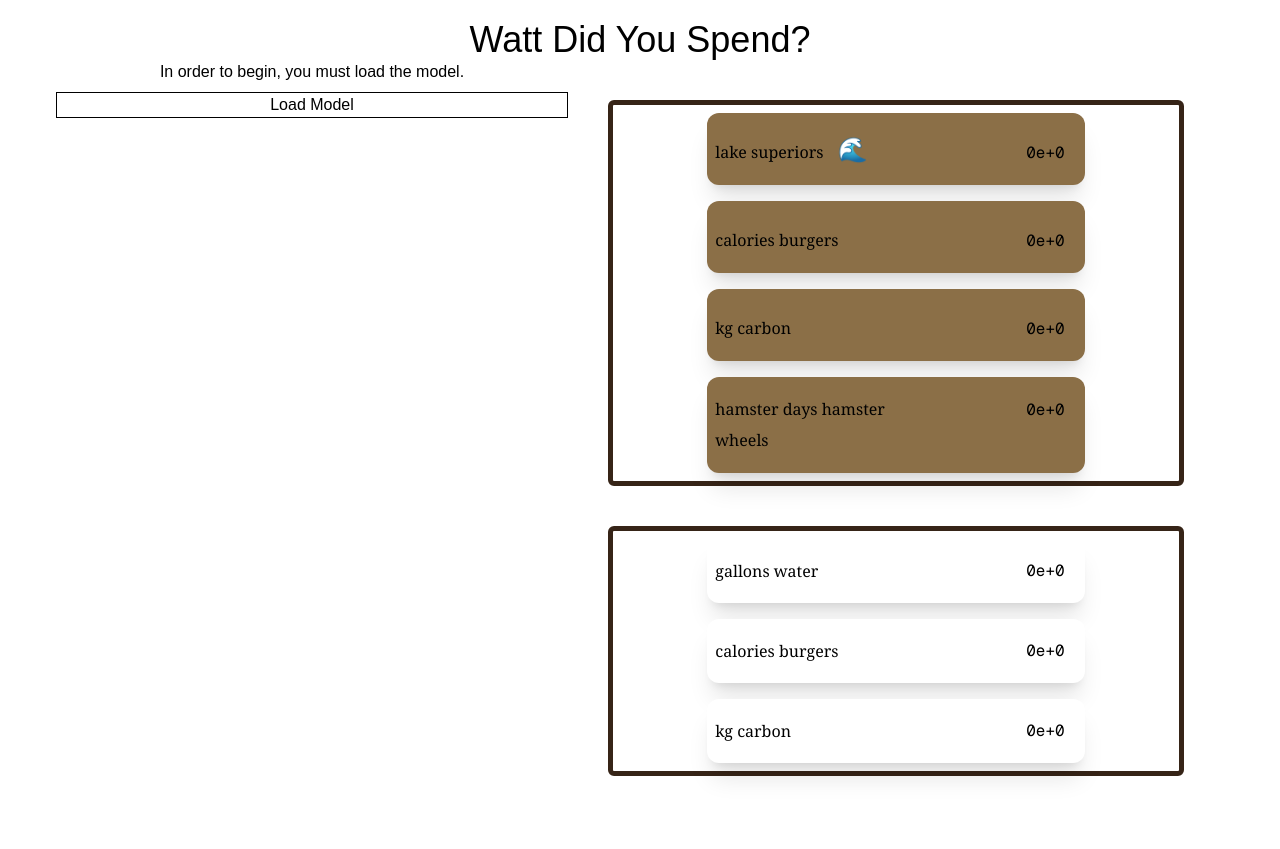
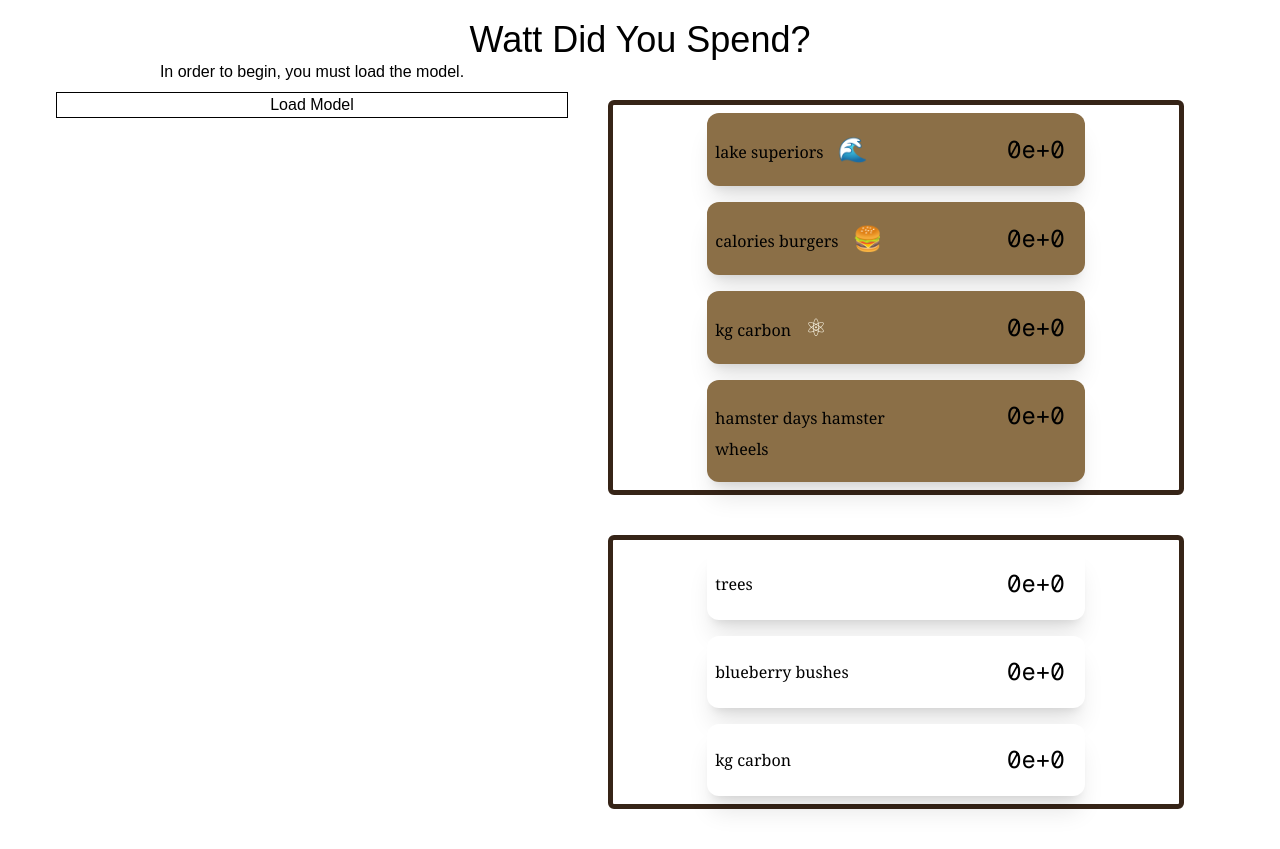
Before and after one commit to david-callender/token_calculator, a Next.js app: page / in a window 1280 px wide. Before the commit the page ends 816 px from the top, so only its background shows below. Built offline with nearby package versions, Linux system fonts and the light colour scheme.

Commit message:
feat: refactored data

```diff
--- a/src/components/ListView.tsx
+++ b/src/components/ListView.tsx
@@ -1,4 +1,4 @@
-import { FC } from "react"
+import { FC, useState } from "react"
 import { WasteBox } from "./WasteBox"
 import { MendBox } from "./MendBox";
 import { AppState } from "./MendWasteView";
@@ -40,10 +40,12 @@ export const WasteView: FC<Props> = ({ entries, state }) => {
 
 
 export const MendView: FC<Props> = ({ entries, state }) => {
+
     return <>
         <div className="flex m-10 min-w-xl flex-col border-border border-5 rounded-md">
             {entries.map((entry, index) => {
                 return (
+
                     <MendBox key={index} entry={entry} state={state} />
                 )
             })}
--- a/src/components/MendBox.tsx
+++ b/src/components/MendBox.tsx
@@ -29,8 +29,8 @@ export const MendBox: FC<Props> = ({ entry, state }) => {
 
     return <>
         <div onClick={() => {setToggled(!toggled)}} className="rounded-xl m-2 place-self-center flex p-5 pl-2 shadow-xl hover:-translate-y-1 transition-all w-2/3 font-serif bg-foreground">
-            <span className="w-1/2 text-left">{entry.endUnit} {entry.detail}</span>
-            <span className="font-mono text-right w-1/2">{formatNumber(convertedNumber)}</span>
+            <span className="w-1/2 text-left place-self-center">{entry.endUnit} {entry.detail}</span>
+            <span className="font-mono text-right w-1/2 text-2xl">{formatNumber(convertedNumber)}</span>
         </div>
     </>
 }
--- a/src/components/MendWasteView.tsx
+++ b/src/components/MendWasteView.tsx
@@ -1,8 +1,9 @@
 "use client";
 
-import { FC, useState } from "react"
+import { FC } from "react"
 import { MendView, WasteView, StartUnit } from "./ListView"
-import { MendEntry } from "./ListView"
+import { MendEntries, WasteEntries } from "@/static/conversions";
+
 
 export class AppState {
     tokens: number;
@@ -45,57 +46,6 @@ type Props = {
 
 export const MendWasteView: FC<Props> = ({ state }) => {
 
-
-    const WasteEntries: MendEntry[] = [
-        {
-            detail: "",
-            endUnit: "lake superiors",
-            conversionFactor: 3.13e-16,
-            startUnit: StartUnit.gallons,
-            emoji: "🌊"
-        },
-        {
-            detail: "burgers",
-            endUnit: "calories",
-            conversionFactor: 4.12e-7,
-            startUnit: StartUnit.joules
-        },
-        {
-            detail: "carbon",
-            endUnit: "kg",
-            conversionFactor: 2.31e-5,
-            startUnit: StartUnit.kilogramsCarbon
-        },
-
-        {
-            detail: "hamster wheels",
-            endUnit: "hamster days",
-            conversionFactor: 1.0,
-            startUnit: StartUnit.joules
-        }
-    ]
-
-    const MendEntries: MendEntry[] = [
-        {
-            detail: "water",
-            endUnit: "gallons",
-            conversionFactor: 1.0,
-            startUnit: StartUnit.gallons
-        },
-        {
-            detail: "burgers",
-            endUnit: "calories",
-            conversionFactor: 1.0,
-            startUnit: StartUnit.joules
-        },
-        {
-            detail: "carbon",
-            endUnit: "kg",
-            conversionFactor: 1.0,
-            startUnit: StartUnit.kilogramsCarbon
-        }
-    ]
-
     return <>
         <div>
             <WasteView entries={WasteEntries} state={state}/>
--- a/src/components/WasteBox.tsx
+++ b/src/components/WasteBox.tsx
@@ -1,6 +1,4 @@
 "use client";
-
-import Image from 'next/image'
 
 import { useEffect, useState, type FC } from "react";
 import { MendEntry, StartUnit } from "./ListView";
@@ -26,15 +24,19 @@ export const WasteBox: FC<Props> = ({ entry, state }) => {
         } else if (entry.startUnit == StartUnit.kilogramsCarbon) {
             setConvertedNumber(entry.conversionFactor * state.convertToKilogramsCarbon);
         }
+
+
     }, [state.tokens])
+
+
 
     return <>
 
         <div onClick={() => {setToggled(!toggled);}} className="rounded-xl m-2 place-self-center flex p-5 pl-2 shadow-xl items-baseline hover:-translate-y-1 transition-all w-2/3 font-serif bg-waste">
 
-            <div className="w-1/2 text-left">{entry.endUnit} {entry.detail} <span className='text-2xl pl-2.5'>{entry.emoji ? entry.emoji : <></>}</span></div>
+            <div className="w-1/2 text-left">{entry.endUnit} {entry.detail} <span className='text-2xl text-amber-50 pl-2.5'>{entry.emoji ? entry.emoji : <></>}</span></div>
 
-            <div className="font-mono text-right w-1/2">{formatNumber(convertedNumber)}</div>
+            <div className="font-mono text-right text-2xl w-1/2">{formatNumber(convertedNumber)}</div>
 
         </div>
     </>
--- /dev/null
+++ b/src/static/conversions.tsx
@@ -0,0 +1,53 @@
+import { MendEntry, StartUnit } from "@/components/ListView"
+
+export const WasteEntries: MendEntry[] = [
+        {
+            detail: "",
+            endUnit: "lake superiors",
+            conversionFactor: 3.13e-16,
+            startUnit: StartUnit.gallons,
+            emoji: "🌊"
+        },
+        {
+            detail: "burgers",
+            endUnit: "calories",
+            conversionFactor: 4.12e-7,
+            startUnit: StartUnit.joules,
+            emoji: "🍔"
+        },
+        {
+            detail: "carbon",
+            endUnit: "kg",
+            conversionFactor: 2.31e-5,
+            startUnit: StartUnit.kilogramsCarbon,
+            emoji: "⚛"
+        },
+
+        {
+            detail: "hamster wheels",
+            endUnit: "hamster days",
+            conversionFactor: 1.0,
+            startUnit: StartUnit.joules
+        }
+    ]
+
+export const MendEntries: MendEntry[] = [
+    {
+        detail: "trees",
+        endUnit: "",
+        conversionFactor: 1 / 21.7724,
+        startUnit: StartUnit.kilogramsCarbon
+    },
+    {
+        detail: "blueberry bushes",
+        endUnit: "",
+        conversionFactor: 0.5,
+        startUnit: StartUnit.kilogramsCarbon
+    },
+    {
+        detail: "carbon",
+        endUnit: "kg",
+        conversionFactor: 1.0,
+        startUnit: StartUnit.kilogramsCarbon
+    }
+]
```
